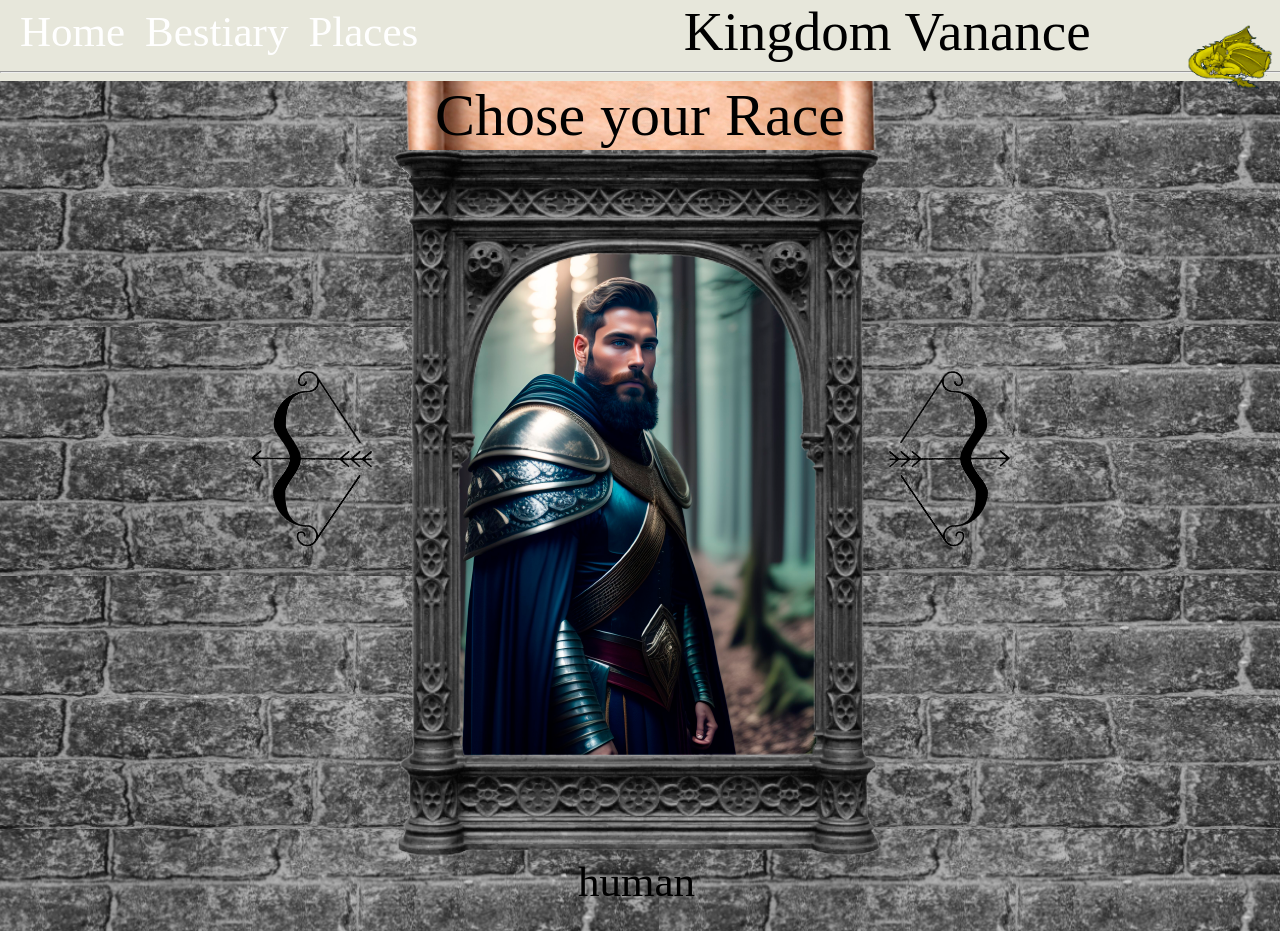
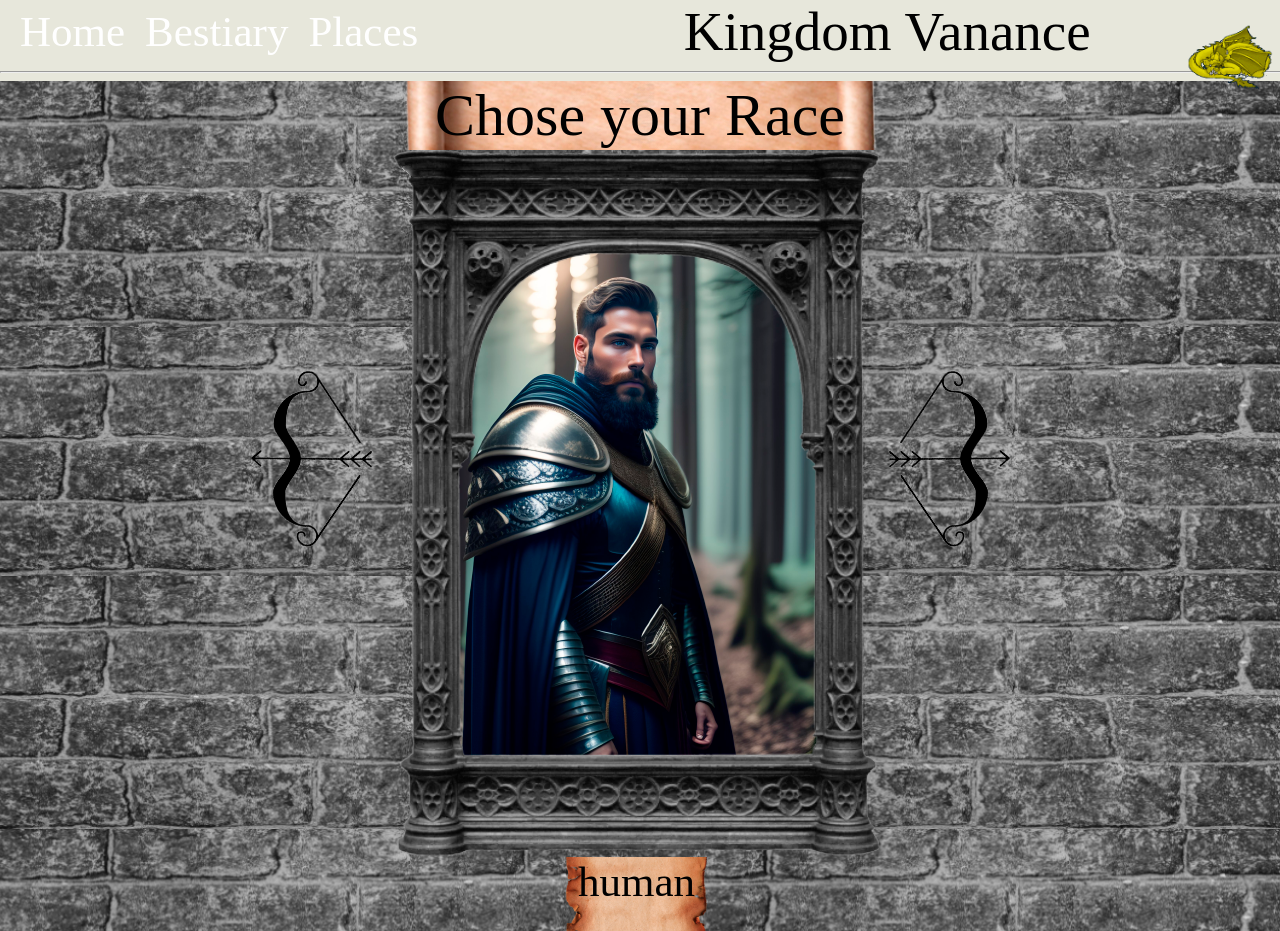
Before and after one commit to PauloVitorMartins/RPGFANTASY, a React (Create React App) app: page / in a window 1280 px wide. Built offline with nearby package versions, Linux system fonts and the light colour scheme; a web font is replaced by a local one.

Commit message:
wall-aling

```diff
--- a/src/css/images.css
+++ b/src/css/images.css
@@ -31,6 +31,10 @@
  color: black;
  cursor: pointer;
  display: flex;
+ background-image: url('../images/pergaminho.png');
+ background-repeat: no-repeat;
+ background-size: 30%;
+ background-position: 53%;
  justify-content: center;
  padding-bottom: 5%;
 }
```
